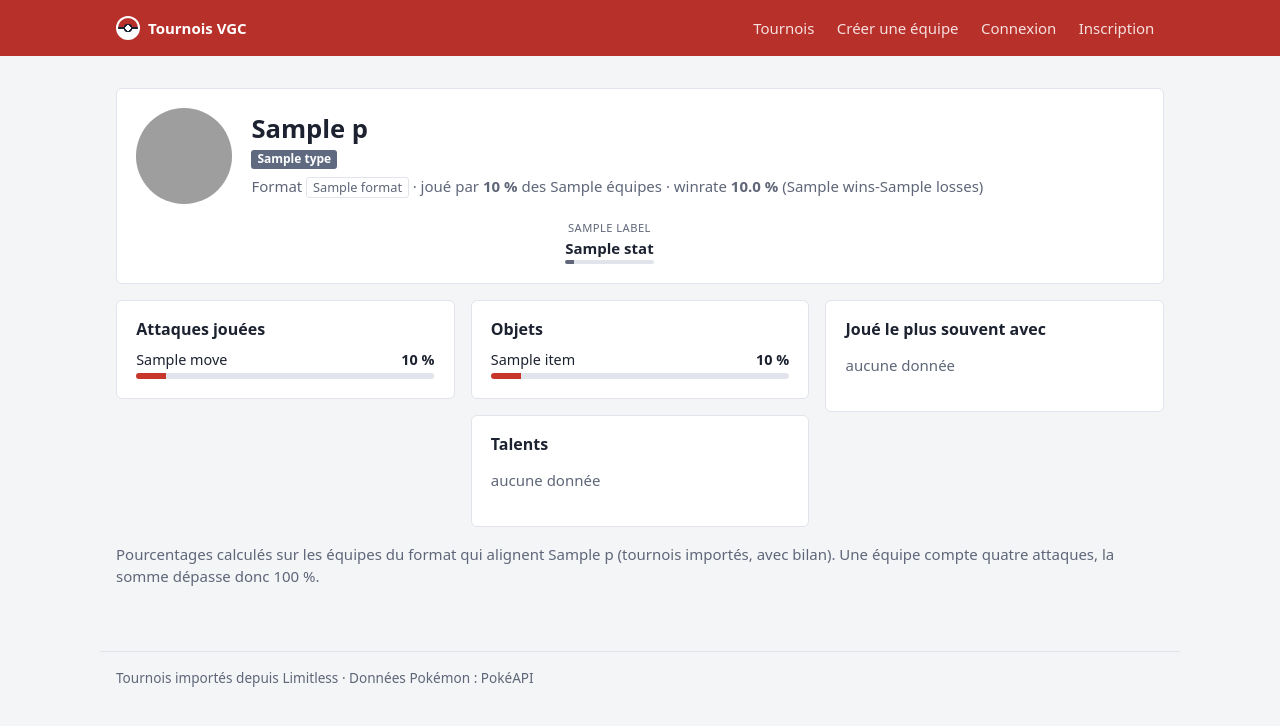
After one commit to M1-MLSD-Belgacem-Menad/pokemon-tournaments, a FastAPI app: template services/frontend/app/templates/pokemon.html in a window 1280 px wide. The commit adds this page. Shown: the top 726 px of the page. Run offline with FastAPI, Linux system fonts and the light colour scheme; the template is opened without the code that fills it: most values are stand-ins (such as "Sample title", 1, 10 or a date in 2020); grey boxes are pictures that could not be loaded.

Commit message:
Fiche d'un Pokémon : usage, attaques, objets, talents et coéquipiers en %
Nouvelle page /pokemon/{nom}?format=, alimentée par
GET /api/stats/pokemon/{nom} (PR #38, tournament-service). Les noms des
Pokémon du détail d'un tournoi, de la bande « les plus joués » et du
créateur d'équipe y mènent. 404 lisible si le Pokémon n'a jamais été
joué dans le format.

```diff
--- a/services/frontend/app/main.py
+++ b/services/frontend/app/main.py
@@ -235,6 +235,26 @@ def tournament(request: Request, tournament_id: int):
     )
 
 
+STATS_FR = {"hp": "PV", "atk": "Att.", "def": "Déf.", "spa": "Att. Spé.", "spd": "Déf. Spé.", "spe": "Vit."}  # fmt: skip
+
+
+@app.get("/pokemon/{name}", response_class=HTMLResponse)
+def pokemon(request: Request, name: str, format: str | None = None):
+    """Fiche d'un Pokémon dans un format : usage, attaques, objets, talents, coéquipiers."""
+    if not format:  # par défaut : le format courant, comme le créateur d'équipe
+        formats = api_get("/api/formats")
+        format = formats[0]["code"] if formats else ""
+    ctx = {"name": name, "format": format, "p": None, "labels": STATS_FR}
+    try:
+        q = urlencode({"format": format})
+        ctx["p"] = api_get(f"/api/stats/pokemon/{quote(name, safe='')}?{q}")
+    except HTTPException as e:
+        if e.status_code != 404:
+            raise
+        return templates.TemplateResponse(request, "pokemon.html", ctx, status_code=404)
+    return templates.TemplateResponse(request, "pokemon.html", ctx)
+
+
 def builder_page(request: Request, fmt: str | None, chosen: list[str], **extra):
     """Créateur d'équipe : Pokémon légaux du format, puis winrates des Pokémon et des paires choisis."""
     formats = api_get("/api/formats")
--- a/services/frontend/app/static/style.css
+++ b/services/frontend/app/static/style.css
@@ -189,6 +189,28 @@ fieldset label { flex-direction: row; align-items: center; gap: 0.5rem; font-wei
 .moves { margin: 0.2rem 0 0; padding-left: 1rem; }
 .moves .meta { font-size: 0.78rem; }
 
+/* Fiche d'un Pokémon : en-tête (sprite, types, statistiques de base) puis barres de pourcentages */
+.fiche { display: flex; flex-wrap: wrap; align-items: center; gap: 1rem 1.2rem; margin-bottom: 1rem; }
+.fiche h1 { margin: 0 0 0.3rem; }
+.fiche .meta { margin: 0.4rem 0 0; }
+.fiche .mon-sprite { --t: var(--muted); }
+.base-stats { display: grid; grid-template-columns: repeat(6, minmax(3.2rem, 1fr)); gap: 0.6rem; margin: 0 0 0 auto; }
+.base-stats div { text-align: center; }
+.base-stats dt { font-size: 0.7rem; text-transform: uppercase; letter-spacing: 0.04em; color: var(--muted); }
+.base-stats dd { margin: 0; font-weight: 700; }
+.base-stats div::after, .bars li::after {
+  content: ""; display: block; height: 4px; border-radius: 2px;
+  background: linear-gradient(90deg, var(--fill, var(--muted)) var(--pct), var(--line) 0);
+}
+.fiche-grid { display: grid; grid-template-columns: repeat(auto-fit, minmax(16rem, 1fr)); gap: 1rem; align-items: start; margin-bottom: 1rem; }
+.fiche-grid h2 { margin: 0 0 0.6rem; font-size: 1rem; }
+.stack-panels { display: flex; flex-direction: column; gap: 1rem; }
+.bars { list-style: none; margin: 0; padding: 0; display: flex; flex-direction: column; gap: 0.5rem; font-size: 0.9rem; }
+.bars li { --fill: var(--accent); display: grid; grid-template-columns: auto 1fr auto; align-items: center; gap: 0.15rem 0.4rem; }
+.bars li > :is(span, a):first-child { grid-column: 1 / 3; }
+.bars li::after { grid-column: 1 / -1; height: 6px; border-radius: 3px; }
+.bars strong { font-variant-numeric: tabular-nums; }
+
 /* Liste des tournois */
 .tournaments td:first-child { color: var(--muted); white-space: nowrap; }
 .tournaments a { font-weight: 600; text-decoration: none; }
@@ -230,6 +252,7 @@ form:has(input[value="winner"]:checked) .entry tbody tr:not(:first-child) { opac
   .roster span, .roster .sprite { width: 40px; height: 40px; } /* 6 sprites sur une ligne */
   .sets { padding-left: 0.8rem; }
   .slots { grid-template-columns: repeat(2, minmax(0, 1fr)); }
+  .base-stats { grid-template-columns: repeat(3, minmax(0, 1fr)); width: 100%; margin-left: 0; }
   .site-header .inner { flex-direction: column; align-items: flex-start; }
 }
 @media (prefers-reduced-motion: reduce) { * { transition: none !important; } }
--- a/services/frontend/app/templates/builder.html
+++ b/services/frontend/app/templates/builder.html
@@ -37,7 +37,7 @@
   <tbody>
   {% for name in chosen %}{% set p = info.get(name, {}) %}
     <tr>
-      <td><span class="mon-name">{% if p.sprite %}<img class="sprite" src="{{ p.sprite }}" alt="" width="40" height="40">{% endif %}{{ name }}</span></td>
+      <td><span class="mon-name">{% if p.sprite %}<img class="sprite" src="{{ p.sprite }}" alt="" width="40" height="40">{% endif %}<a href="/pokemon/{{ name | urlencode }}?format={{ format | urlencode }}">{{ name }}</a></span></td>
       <td><div class="types">{% for ty in p.types or [] %}<span class="type t-{{ ty }}">{{ ty | type_fr }}</span>{% endfor %}</div></td>
       {% if p.stats %}{% for v in p.stats.values() %}<td class="num stat" style="--v: {{ v | int }}">{{ v }}</td>{% endfor %}<td class="num strong">{{ p.stats.values() | sum }}</td>
       {% else %}<td colspan="7" class="meta">pas encore chargées depuis PokéAPI</td>{% endif %}
--- /dev/null
+++ b/services/frontend/app/templates/pokemon.html
@@ -0,0 +1,41 @@
+{% extends "base.html" %}
+{% block title %}{{ p.name if p else name }}{% endblock %}
+{% macro bars(rows, title, sprites=false) %}
+<section class="panel">
+  <h2>{{ title }}</h2>
+  {% if rows %}<ul class="bars">
+  {% for r in rows %}{% set v = (r.share * 100) | round | int %}
+    <li style="--pct: {{ [v, 100] | min }}%">{% if sprites %}{% if r.sprite %}<img class="mini" src="{{ r.sprite }}" alt="" width="32" height="32" loading="lazy">{% endif %}<a href="/pokemon/{{ r.name | urlencode }}?format={{ format | urlencode }}">{{ r.name }}</a>{% else %}<span>{{ r.name }}</span>{% endif %}<strong>{{ v }} %</strong></li>
+  {% endfor %}
+  </ul>{% else %}<p class="meta">aucune donnée</p>{% endif %}
+</section>
+{% endmacro %}
+{% block content %}
+{% if not p %}
+<h1>{{ name }}</h1>
+<p class="lead">Ce Pokémon n'a été joué dans aucune équipe connue du format {{ format }}.</p>
+{% else %}
+<div class="panel fiche">
+  {% if p.sprite %}<img class="sprite mon-sprite" src="{{ p.sprite }}" alt="" width="96" height="96">{% endif %}
+  <div>
+    <h1>{{ p.name }}</h1>
+    {% if p.types %}<div class="types">{% for ty in p.types %}<span class="type t-{{ ty }}">{{ ty | type_fr }}</span>{% endfor %}</div>{% endif %}
+    <p class="meta">Format <span class="tag">{{ format }}</span> · joué par <strong>{{ (p.usage * 100) | round | int }} %</strong> des {{ p.format_teams }} équipes · winrate {% if p.winrate is not none %}<strong>{{ "%.1f" | format(p.winrate * 100) }} %</strong> ({{ p.wins }}-{{ p.losses }}){% else %}inconnu{% endif %}</p>
+  </div>
+  {% if p.stats %}
+  <dl class="base-stats">
+  {% for k, label in labels.items() %}{% set v = p.stats[k] %}
+    <div style="--pct: {{ [v / 2, 100] | min }}%"><dt>{{ label }}</dt><dd>{{ v }}</dd></div>
+  {% endfor %}
+  </dl>
+  {% endif %}
+</div>
+<div class="fiche-grid">
+  {# p["items"] : p.items serait la méthode dict.items #}
+  {{ bars(p.moves, "Attaques jouées") }}
+  <div class="stack-panels">{{ bars(p["items"], "Objets") }}{{ bars(p.abilities, "Talents") }}</div>
+  {{ bars(p.teammates, "Joué le plus souvent avec", true) }}
+</div>
+<p class="meta">Pourcentages calculés sur les équipes du format qui alignent {{ p.name }} (tournois importés, avec bilan). Une équipe compte quatre attaques, la somme dépasse donc 100 %.</p>
+{% endif %}
+{% endblock %}
--- a/services/frontend/app/templates/tournament.html
+++ b/services/frontend/app/templates/tournament.html
@@ -20,7 +20,7 @@
         </span>
         {% endif %}
 {% endmacro %}
-{% macro player(s, card=false) %}
+{% macro player(s, card=false) %}{% set fmt = t.format %}
   <li{% if s.placement and s.placement <= 3 %} class="p{{ s.placement }}"{% endif %}>
   {% if s.team %}
     {# name : un seul joueur déplié à la fois (navigateurs récents) #}
@@ -31,7 +31,7 @@
         <div class="mon{% if p.types %} t-{{ p.types[0] }}{% endif %}">
           {% if p.sprite %}<img class="sprite mon-sprite" src="{{ p.sprite }}" alt="" width="64" height="64" loading="lazy">{% endif %}
           <div class="mon-body">
-          <div class="mon-head"><strong>{{ p.name }}</strong>{% if p.item %} <span class="item">@ {{ p.item }}</span>{% endif %}</div>
+          <div class="mon-head"><a class="strong" href="/pokemon/{{ p.name | urlencode }}?format={{ fmt | urlencode }}">{{ p.name }}</a>{% if p.item %} <span class="item">@ {{ p.item }}</span>{% endif %}</div>
           {% if p.types %}<div class="types">{% for ty in p.types %}<span class="type t-{{ ty }}">{{ ty | type_fr }}</span>{% endfor %}</div>{% endif %}
           {% if p.ability %}<div class="ability">{{ p.ability }}</div>{% endif %}
           {% if p.moves %}<ul class="moves">{% for m in p.moves %}
@@ -56,7 +56,7 @@
 {% if usage.top %}
 <p class="usage">
   <span class="usage-title">Les plus joués du top {{ t.standings | length }}{% if usage.teams < t.standings | length %} ({{ usage.teams }} équipes publiées){% endif %}</span>
-  {% for u in usage.top %}<span>{% if u.sprite %}<img class="mini" src="{{ u.sprite }}" alt="" width="28" height="28" loading="lazy">{% endif %}{{ u.name }} <strong>{{ u.pct }} %</strong></span>{% endfor %}
+  {% for u in usage.top %}<span>{% if u.sprite %}<img class="mini" src="{{ u.sprite }}" alt="" width="28" height="28" loading="lazy">{% endif %}<a href="/pokemon/{{ u.name | urlencode }}?format={{ t.format | urlencode }}">{{ u.name }}</a> <strong>{{ u.pct }} %</strong></span>{% endfor %}
 </p>
 {% endif %}
 {% set podium = t.standings | selectattr("placement", "in", [1, 2, 3]) | list %}
```
Also changed, not shown: services/frontend/tests/test_pages.py (+70 -0 lines), 1 other file.
